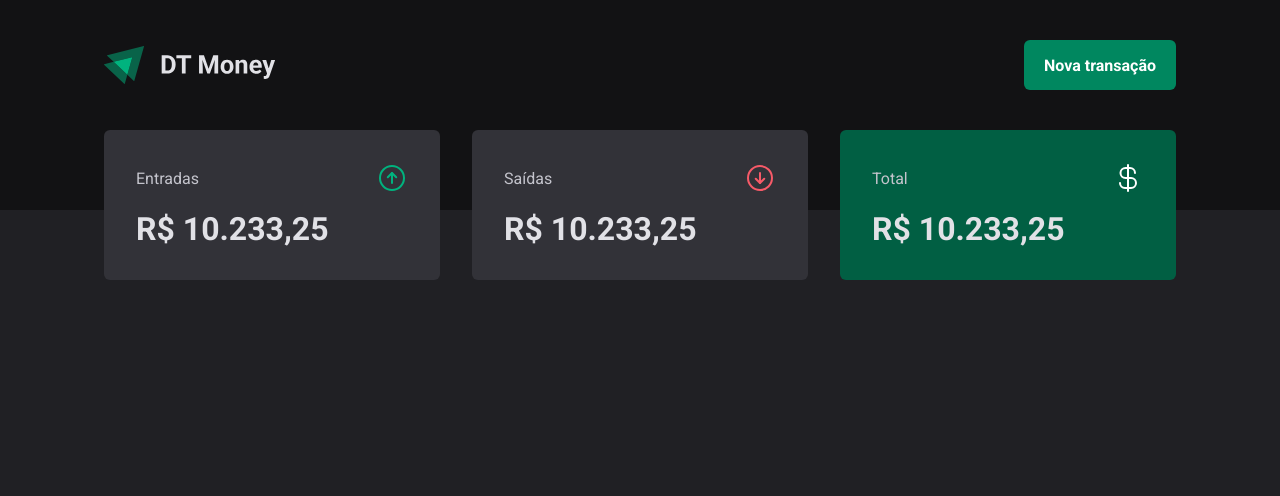
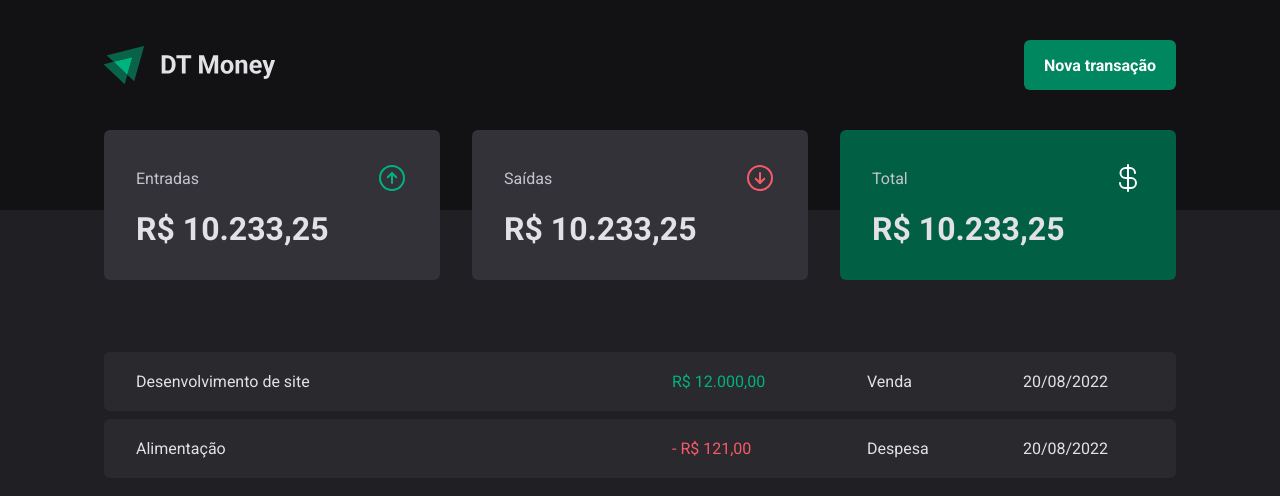
Before and after one commit to leomelegari/dt-money-v2, a React (Vite) app: page / in a window 1280 px wide. Shown: the top 496 px of the page. Built offline with nearby package versions, Linux system fonts and the light colour scheme.

Commit message:
feat: main table with transaction description created

```diff
--- a/src/pages/Transactions/index.tsx
+++ b/src/pages/Transactions/index.tsx
@@ -1,11 +1,40 @@
 import { Header } from "../../components/Header";
 import { Summary } from "../../components/Summary";
+import {
+  PriceHighlight,
+  TransactionContainer,
+  TransactionTable,
+} from "./styles";
 
 export const Transactions = () => {
   return (
     <div>
       <Header />
       <Summary />
+
+      <TransactionContainer>
+        <TransactionTable>
+          <tbody>
+            <tr>
+              <td width="50%">Desenvolvimento de site</td>
+              <td>
+                <PriceHighlight variant="income">R$ 12.000,00</PriceHighlight>
+              </td>
+              <td>Venda</td>
+              <td>20/08/2022</td>
+            </tr>
+
+            <tr>
+              <td width="50%">Alimentação</td>
+              <td>
+                <PriceHighlight variant="outcome"> - R$ 121,00</PriceHighlight>
+              </td>
+              <td>Despesa</td>
+              <td>20/08/2022</td>
+            </tr>
+          </tbody>
+        </TransactionTable>
+      </TransactionContainer>
     </div>
   );
 };
--- a/src/pages/Transactions/styles.ts
+++ b/src/pages/Transactions/styles.ts
@@ -1 +1,41 @@
 import styled from "styled-components";
+
+export const TransactionContainer = styled.main`
+  width: 100%;
+  max-width: 1120px;
+  margin: 4rem auto 0;
+  padding: 0 1.5rem;
+`;
+
+export const TransactionTable = styled.table`
+  width: 100%;
+  border-collapse: separate;
+  border-spacing: 0 0.5rem;
+  margin-top: 1.5rem;
+
+  td {
+    padding: 1.25rem 2rem;
+    background-color: ${(props) => props.theme["gray-700"]};
+
+    &:first-child {
+      border-top-left-radius: 6px;
+      border-bottom-left-radius: 6px;
+    }
+
+    &:last-child {
+      border-top-right-radius: 6px;
+      border-bottom-right-radius: 6px;
+    }
+  }
+`;
+
+interface PriceHighlightProps {
+  variant: "income" | "outcome";
+}
+
+export const PriceHighlight = styled.span<PriceHighlightProps>`
+  color: ${(props) =>
+    props.variant === "income"
+      ? props.theme["green-300"]
+      : props.theme["red-300"]};
+`;
```
